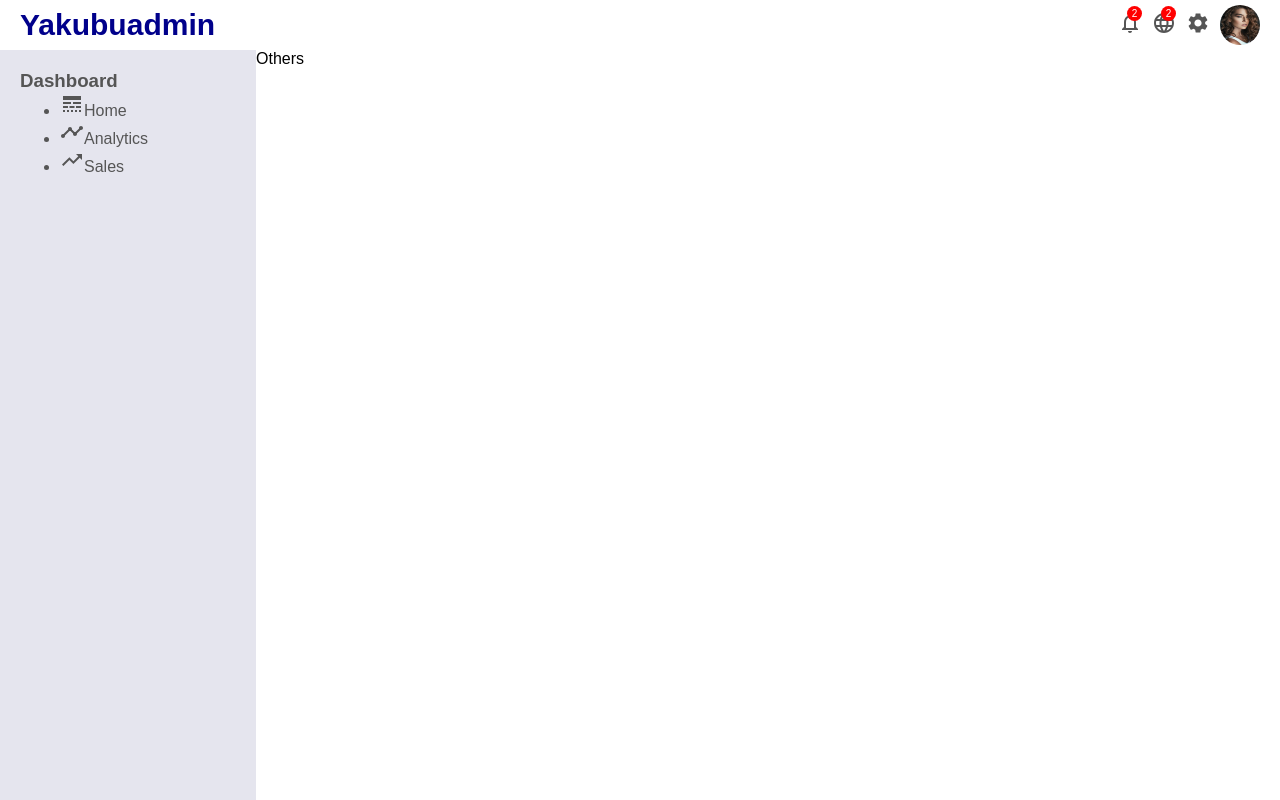
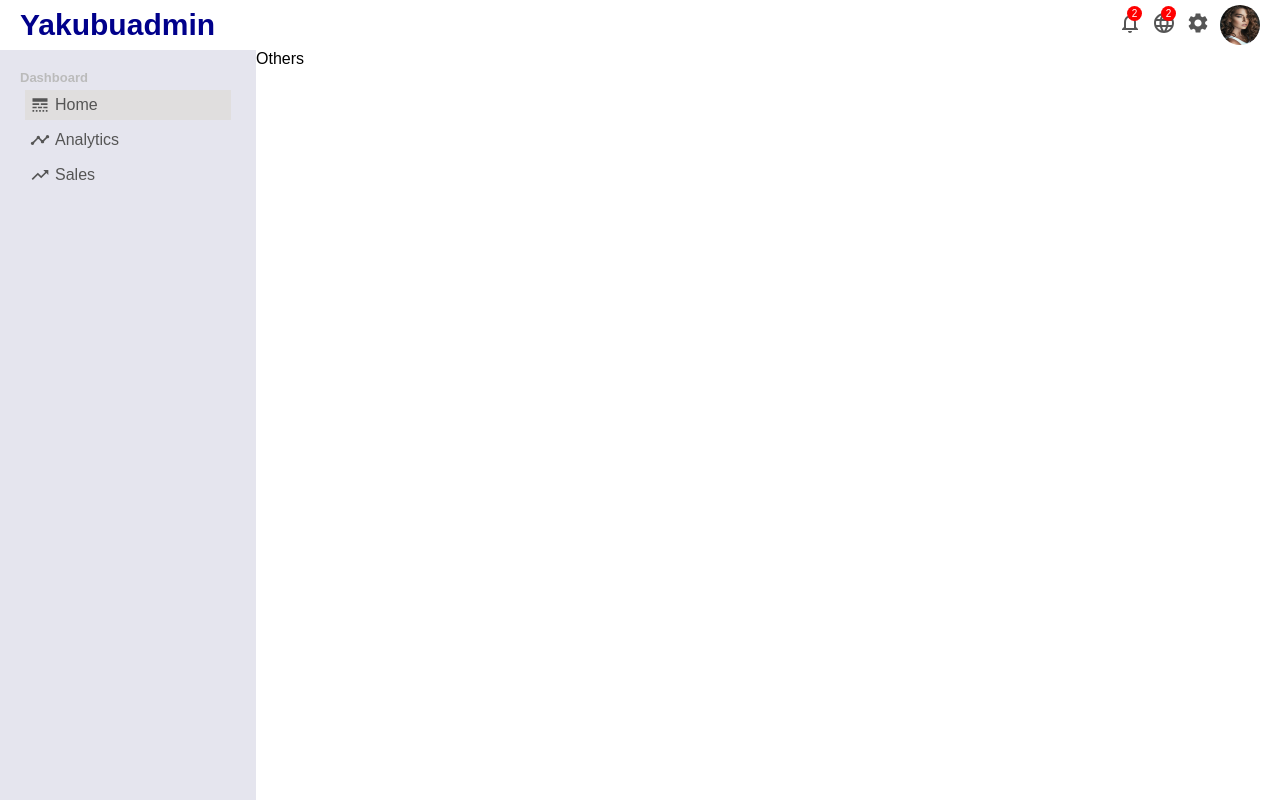
Before and after one commit to YakubuAmidu/admin, a React (Create React App) app: page / in a window 1280 px wide. Built offline with nearby package versions, Linux system fonts and the light colour scheme; a web font is replaced by a local one.

Commit message:
Initial commit

```diff
--- a/src/components/sidebar/sidebar.css
+++ b/src/components/sidebar/sidebar.css
@@ -14,3 +14,30 @@
 .sidebarMenu{
     margin-bottom: 10px;
 }
+
+.sidebarTitle{
+ font-size: 13px;
+ color: rgb(187, 187, 187);
+}
+
+.sidebarList {
+    list-style: none;
+    padding: 5px;
+}
+
+.sidebarListItem {
+    padding: 5px;
+    margin-bottom: 5px;
+    cursor: pointer;
+    display: flex;
+    align-items: center;
+}
+
+.sidebarListItem.active, .sidebarListItem:hover{
+    background-color: rgb(224, 222, 222);
+}
+
+.sidebarIcon{
+    margin-right: 5px;
+    font-size: 20px !important;
+}
--- a/src/components/sidebar/sidebar.jsx
+++ b/src/components/sidebar/sidebar.jsx
@@ -11,18 +11,18 @@ export default function sidebar(){
                         Dashboard
                     </h3>
                     <ul className="sidebarList">
-                        <li className="sidebarListItem">
-                            <LineStyle />
+                        <li className="sidebarListItem active">
+                            <LineStyle className="sidebarIcon"/>
                             Home
                         </li>
 
                         <li className="sidebarListItem">
-                            <Timeline />
+                            <Timeline className="sidebarIcon"/>
                             Analytics
                         </li>
 
                         <li className="sidebarListItem">
-                            <TrendingUp />
+                            <TrendingUp className="sidebarIcon"/>
                             Sales
                         </li>
                     </ul>
```
